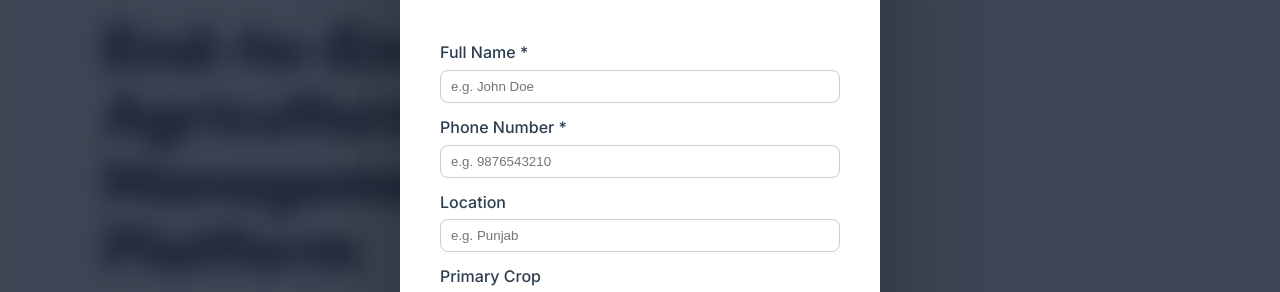
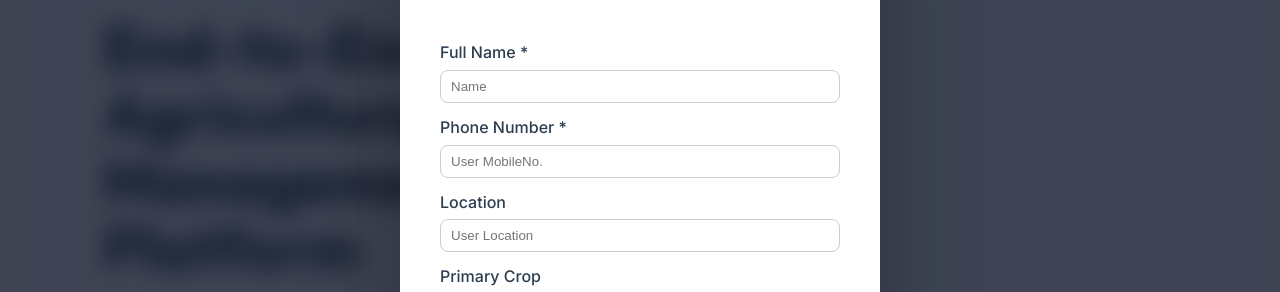
Before and after one commit to abhijithr-p/Agri-Care, a React (Vite) app in the folder frontend/: page / in a window 1280 px wide. Both pictures are taken after a click on the button "Register / Sign In". Shown: the part 252-544 px from the top of the page. Built offline with nearby package versions, Linux system fonts and the light colour scheme; no server answers.

Commit message:
Redirection change

```diff
--- a/frontend/src/App.jsx
+++ b/frontend/src/App.jsx
@@ -63,10 +63,9 @@ function AppContent() {
     setServerOtp('');
     setRegisterData({ name: '', phone: '', location: '', crop: '' });
 
-    if (pendingPath) {
-      navigate(pendingPath);
-      setPendingPath(null);
-    }
+    // FIX: Redirect to home page instead of pendingPath after successful registration/login
+    navigate('/');
+    setPendingPath(null);
   };
 
   const handleSendOtp = async (e) => {
@@ -469,7 +468,7 @@ function AppContent() {
                     <input
                       type="text"
                       name="name"
-                      placeholder="e.g. John Doe"
+                      placeholder="Name"
                       value={registerData.name}
                       onChange={handleRegisterChange}
                       required
@@ -481,7 +480,7 @@ function AppContent() {
                     <input
                       type="tel"
                       name="phone"
-                      placeholder="e.g. 9876543210"
+                      placeholder="User MobileNo."
                       value={registerData.phone}
                       onChange={handleRegisterChange}
                       required
@@ -493,7 +492,7 @@ function AppContent() {
                     <input
                       type="text"
                       name="location"
-                      placeholder="e.g. Punjab"
+                      placeholder="User Location"
                       value={registerData.location}
                       onChange={handleRegisterChange}
                       style={{ width: '100%', padding: '8px 10px', borderRadius: '8px', border: '1px solid #ccc' }}
```
